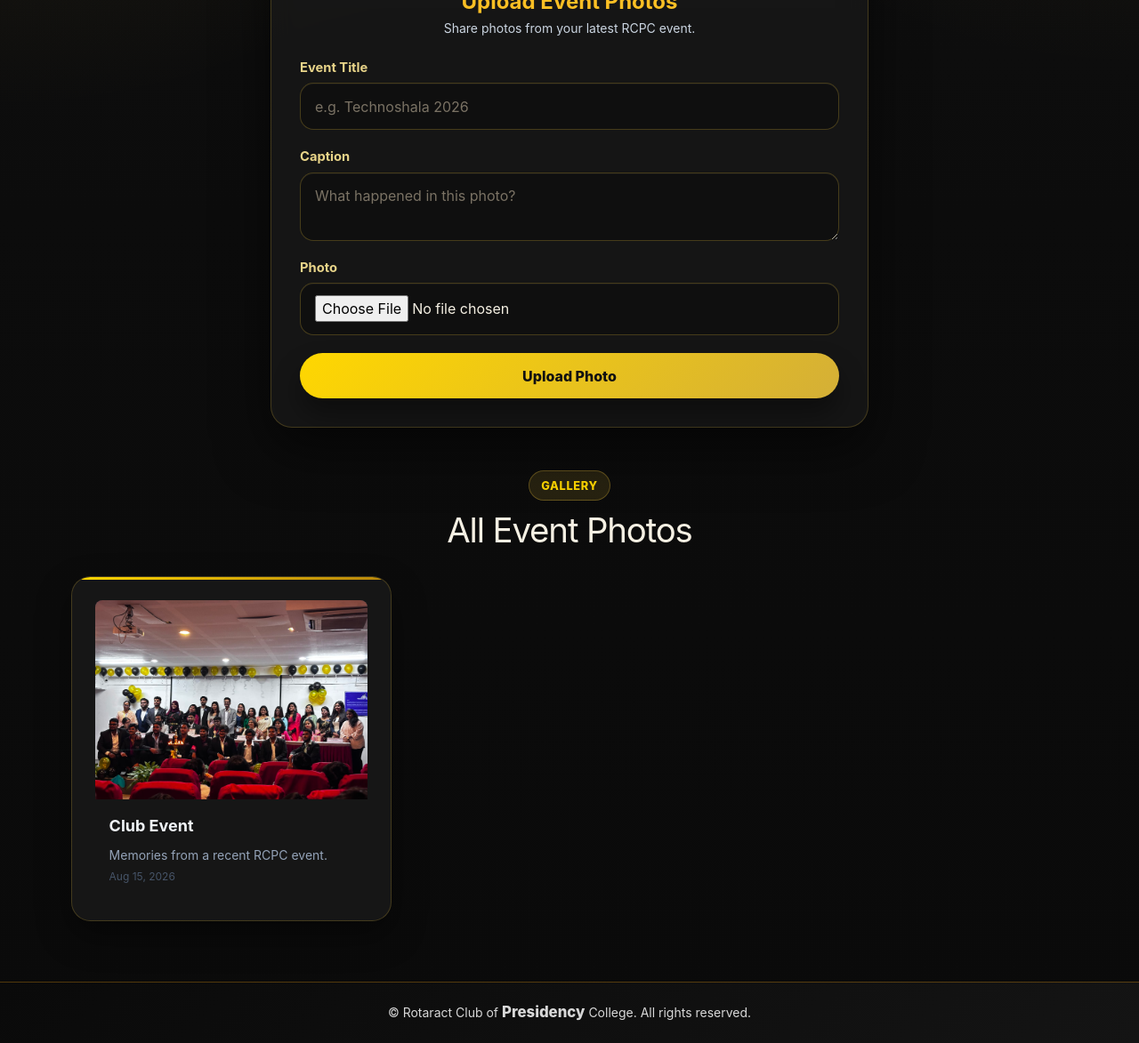
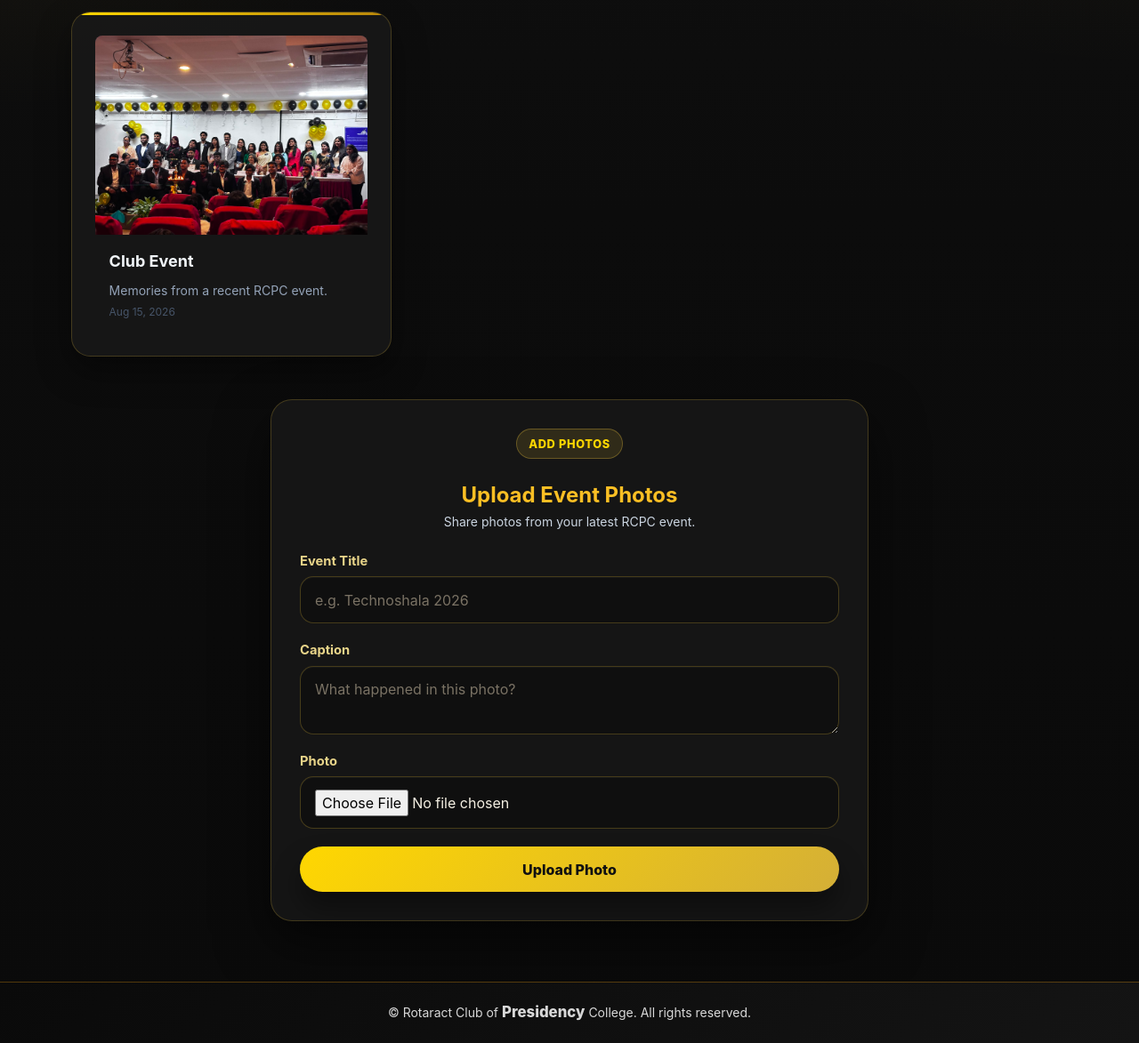
Before and after one commit to sharmakhusboo6419-hue/rotract-website, a website: page public/gallery.html in a window 1280 px wide. Shown: the part 625-1798 px from the top of the page at 89% size. Drawn offline with nearby package versions, Linux system fonts and the light colour scheme; no server answers.

Commit message:
push the files

```diff
--- a/public/gallery.html
+++ b/public/gallery.html
@@ -37,7 +37,15 @@
     </section>
 
     <section class="page-section page-shell">
-      <div class="form-card" style="max-width: 42rem; margin-inline: auto; margin-bottom: 3rem;">
+      <div class="section-heading">
+        <span class="section-badge">Gallery</span>
+        <h2 class="section-title">All Event Photos</h2>
+      </div>
+      <div id="photoGrid" class="grid grid-cols-1 sm:grid-cols-2 lg:grid-cols-3 gap-5">
+        <p class="text-slate-500 col-span-full text-center">Loading photos...</p>
+      </div>
+
+      <div class="form-card" style="max-width: 42rem; margin-inline: auto; margin-top: 3rem;">
         <div class="text-center mb-6">
           <span class="section-badge">Add Photos</span>
           <h2 class="text-2xl font-bold text-amber-400 mt-3 mb-1">Upload Event Photos</h2>
@@ -64,14 +72,6 @@
         </form>
 
         <p id="photoMsg" class="status-message text-center text-sm hidden"></p>
-      </div>
-
-      <div class="section-heading">
-        <span class="section-badge">Gallery</span>
-        <h2 class="section-title">All Event Photos</h2>
-      </div>
-      <div id="photoGrid" class="grid grid-cols-1 sm:grid-cols-2 lg:grid-cols-3 gap-5">
-        <p class="text-slate-500 col-span-full text-center">Loading photos...</p>
       </div>
     </section>
   </main>
```
